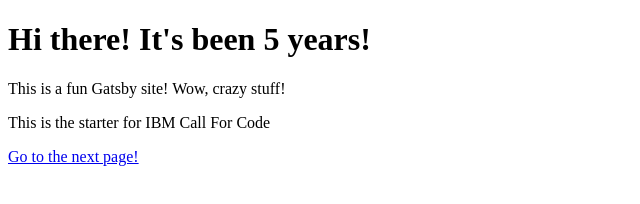
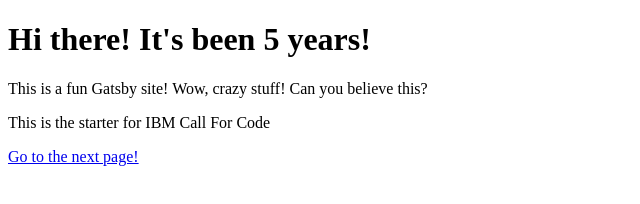
Before and after one commit to lai-joyce/JAMstack-hello-world, a Gatsby site: page / in a window 1280 px wide. Shown: the whole page, without its empty margins (0-640 px from the left). Built offline with nearby package versions, Linux system fonts and the light colour scheme; Gatsby itself is replaced by a stand-in of ours.

Commit message:
edits to index.js

```diff
--- a/src/pages/index.js
+++ b/src/pages/index.js
@@ -4,7 +4,7 @@ import Link from 'gatsby-link'
 const IndexPage = () => (
   <div>
     <h1>Hi there!  It's been 5 years!</h1>
-    <p>This is a fun Gatsby site! Wow, crazy stuff!</p>
+    <p>This is a fun Gatsby site! Wow, crazy stuff! Can you believe this?</p>
     <p>This is the starter for IBM Call For Code </p>
     <Link to="/page-2/">Go to the next page!</Link>
   </div>
```
